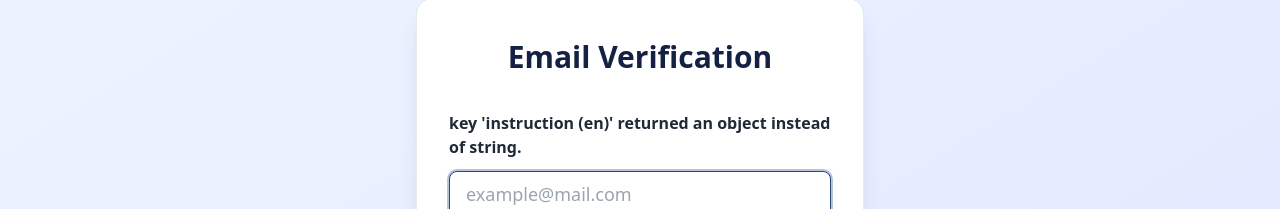
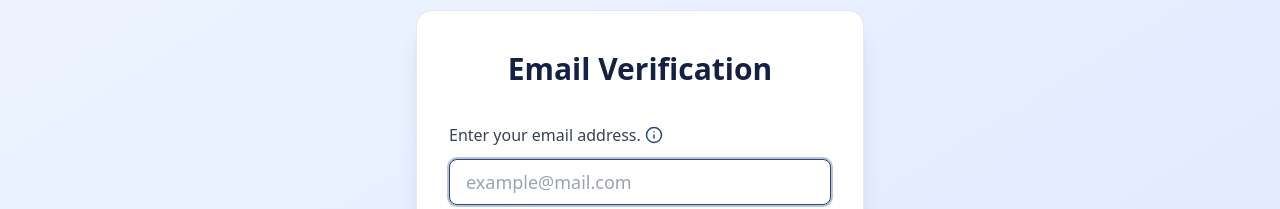
Before and after one commit to Raina-Moon/korip-web, a Next.js app: page /en/signup/email in a window 1280 px wide. Shown: the part 304-513 px from the top of the page. Built offline with nearby package versions, Linux system fonts and the light colour scheme; no server answers.

Commit message:
💄 ui: add tooltip for email verification instructions with toggle functionality

```diff
--- a/src/app/[locale]/signup/email/page.tsx
+++ b/src/app/[locale]/signup/email/page.tsx
@@ -2,7 +2,8 @@
 
 import { useRequestVerificationMutation } from "@/lib/auth/authApi";
 import { useLocale } from "@/utils/useLocale";
-import React, { useEffect, useState } from "react";
+import { Info } from "lucide-react";
+import React, { useEffect, useRef, useState } from "react";
 import { useTranslation } from "react-i18next";
 
 const VERIFY_DURATION_SECONDS = 15 * 60;
@@ -14,6 +15,8 @@ const EmailPage = () => {
   const [requestVerification, { isLoading, isSuccess }] =
     useRequestVerificationMutation();
   const [remaining, setRemaining] = useState(0);
+  const [showTip, setShowTip] = useState(false);
+  const tipRef = useRef<HTMLDivElement>(null);
 
   const locale = useLocale();
 
@@ -73,6 +76,17 @@ const EmailPage = () => {
     return () => clearInterval(timer);
   }, [remaining]);
 
+  useEffect(() => {
+    if (!showTip) return;
+    const handler = (e: MouseEvent) => {
+      if (tipRef.current && !tipRef.current.contains(e.target as Node)) {
+        setShowTip(false);
+      }
+    };
+    window.addEventListener("mousedown", handler);
+    return () => window.removeEventListener("mousedown", handler);
+  }, [showTip]);
+
   const formatTime = (seconds: number) => {
     const m = String(Math.floor(seconds / 60)).padStart(2, "0");
     const s = String(seconds % 60).padStart(2, "0");
@@ -86,8 +100,29 @@ const EmailPage = () => {
           {t("title")}
         </h1>
         <div className="w-full flex flex-col gap-2">
-          <div className="mb-1 font-semibold text-gray-800 text-base">
-            {t("instruction")}
+          <div className="flex items-center gap-1 mb-1 relative group">
+            <span className="text-gray-700 font-medium text-base">
+              {t("instruction.short")}
+            </span>
+            <button
+              type="button"
+              aria-label="More info"
+              tabIndex={0}
+              className="text-primary-600 hover:text-primary-800 outline-none focus-visible:text-primary-800"
+              onMouseEnter={() => setShowTip(true)}
+              onMouseLeave={() => setShowTip(false)}
+              onClick={() => setShowTip((v) => !v)}
+            >
+              <Info size={18} />
+            </button>
+            {(showTip) && (
+              <div
+                ref={tipRef}
+                className="absolute left-0 top-7 w-64 bg-white border border-gray-300 rounded-lg p-3 shadow-lg text-sm text-gray-700 z-20 animate-fadeIn"
+              >
+                {t("instruction.long")}
+              </div>
+            )}
           </div>
           <input
             id="email"
```
